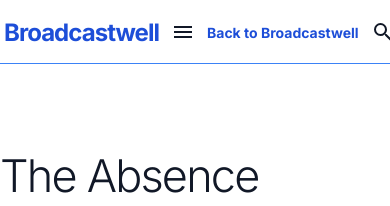
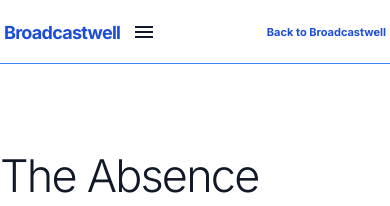
Before and after one commit to Broadcastwell/absence-manual, an MkDocs documentation site: the page built from docs/index.md, in a window 390 px wide. Shown: the top 206 px of the page. Built offline with MkDocs 1.6.1 and Material for MkDocs 9.7.7, drawn with Linux system fonts in a browser that asks for light colours; comment, search, counter and statistics services are not loaded.

Commit message:
Prevent mobile manual header overflow

```diff
--- a/docs/assets/manual.css
+++ b/docs/assets/manual.css
@@ -53,7 +53,9 @@ body { font-family: Inter, sans-serif; }
 @media (max-width: 44.9375em) {
   .md-header.bw-header, .bw-header .md-header__inner { height: 64px; }
   .bw-header .md-header__title { display: none; }
-  .bw-back { display: block; margin-left: auto; font-size: .7rem; white-space: nowrap; }
+  .bw-wordmark { font-size: .9rem; }
+  .bw-back { display: block; margin-left: auto; font-size: .55rem; white-space: nowrap; }
+  .bw-header label[for="__search"], .bw-header .md-search { display: none; }
   .md-content__inner { padding-top: 2.5rem; }
   .md-typeset h1 { font-size: 2.25rem; }
   .md-typeset h2 { font-size: 1.75rem; margin-top: 3rem; }
```
